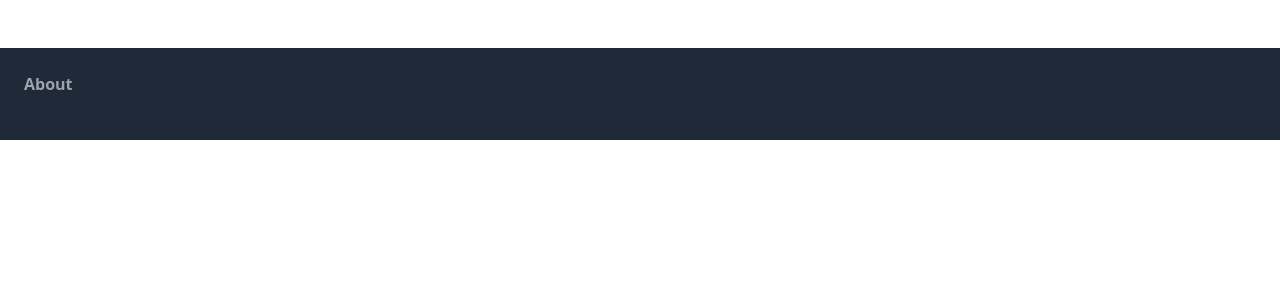
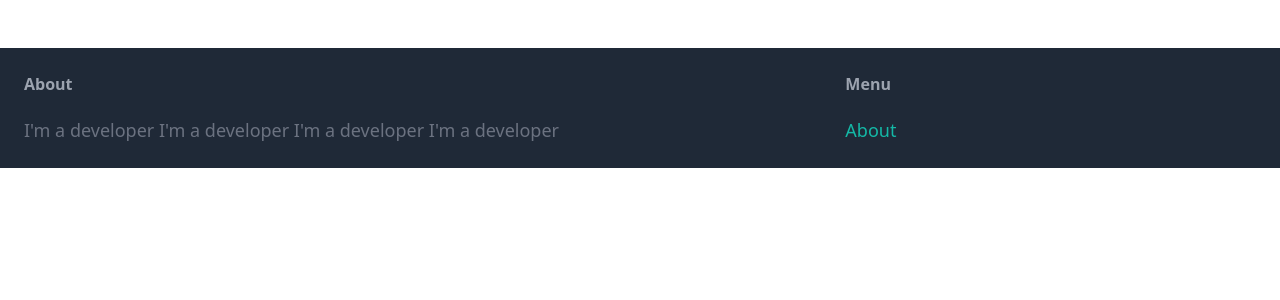
Before and after one commit to rajaehtasham/Python-Portfolio, a Python web app: template bazaar-marketplace/core/templates/core/base.html in a window 1280 px wide. Shown: the part 77-377 px from the top of the page. Run offline with Jinja, Linux system fonts and the light colour scheme; the template is opened without the code that fills it, so the values that code supplies are empty; some libraries are stand-ins or nearby versions.

Commit message:
Add footer menu section with About page link

```diff
--- a/bazaar-marketplace/core/templates/core/base.html
+++ b/bazaar-marketplace/core/templates/core/base.html
@@ -29,6 +29,16 @@
         <footer class="px-6 py-6 flex justify-between bg-gray-800">
             <div class="w-2/3 pr-10">
                 <h3 class="mb-5 font-semibold text-gray-400">About</h3>
+
+                <p class="text-lg text-gray-500">I'm a developer I'm a developer I'm a developer I'm a developer</p>
+            </div>
+
+            <div class="w-1/3">
+                <h3 class="mb-5 font-semibold text-gray-400">Menu</h3>
+
+                <ul class="space-y-2">
+                    <li><a href="#" class="text-lg text-teal-500 hover:text-teal-700">About</a></li>
+                </ul>
             </div>
         </footer>
     </body>
```
